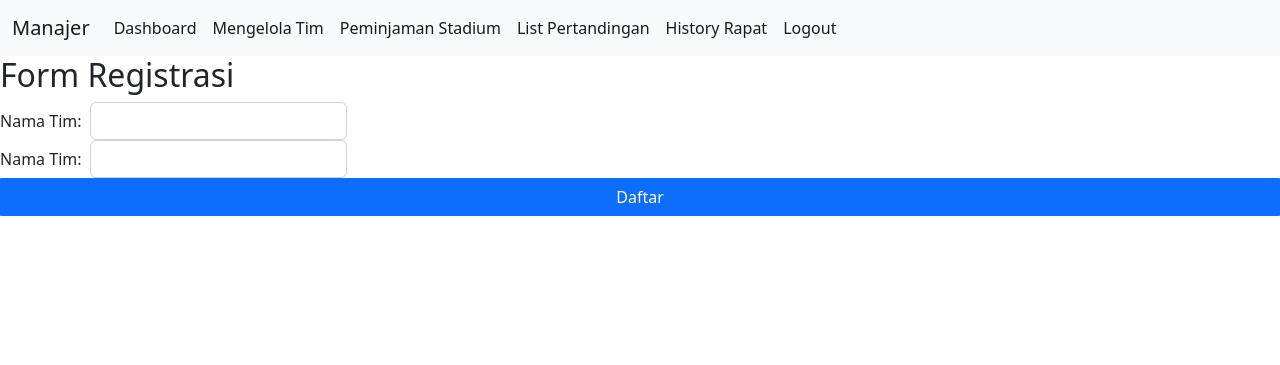
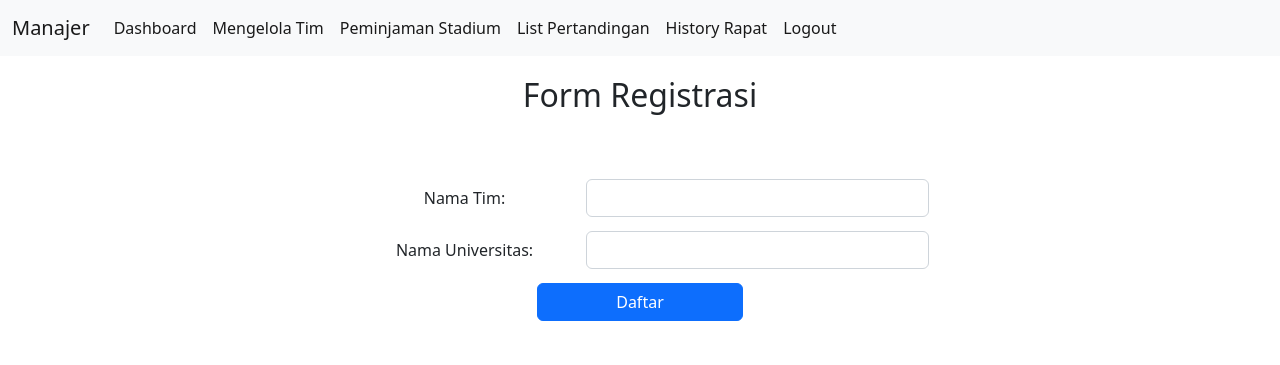
Before and after one commit to griseldans/tk-basdat, a Django app: page /mng_kelola_tim/daftar-tim/ in a window 1280 px wide. Shown: the top 365 px of the page. Run offline with Django 4.2, Linux system fonts and the light colour scheme.

Commit message:
ubah html kelola tim

```diff
--- a/mng_kelola_tim/templates/daftar_tim.html
+++ b/mng_kelola_tim/templates/daftar_tim.html
@@ -7,30 +7,30 @@
 
 {% block content %}
 
-<h2>Form Registrasi</h2>
-<div class="container-account" id="base-container">
+<h2 style="text-align: center; padding: 20px">Form Registrasi</h2>
 
+<div class="container-account center" id="form-container" style="text-align: center; width: 60%; margin: auto; padding: 30px;">
     <form method="POST" action="">
         <!-- nama tim -->
-        <div class="row g-2 align-items-center">
-            <div class="col-auto">
-              <label for="inputTim" class="col-form-label">Nama Tim:</label>
+        <div class="row justify-content-center g-2 align-items-center" style="padding: 7px;">
+            <div class="col-4">
+              <label for="inputTim" class="col-form-label" style="text-align: left;">Nama Tim:</label>
             </div>
-            <div class="col-auto">
+            <div class="col-6">
               <input type="text" id="inputTim" class="form-control" maxlength="50">
             </div>
         </div>
         <!-- nama uni -->
-        <div class="row g-2 align-items-center">
-            <div class="col-auto">
-              <label for="inputUniv" class="col-form-label">Nama Tim:</label>
+        <div class="row justify-content-center g-2 align-items-center" style="padding: 7px;">
+            <div class="col-4">
+              <label for="inputUniv" class="col-form-label" style="text-align: left;">Nama Universitas:</label>
             </div>
-            <div class="col-auto">
+            <div class="col-6">
               <input type="text" id="inputTim" class="form-control" maxlength="50">
             </div>
         </div>
-        <div class="row g-2 align-items-center">
-            <input class="btn btn-primary" type="submit" value="Daftar">
+        <div class="row g-2 align-items-center" style="padding: 15px;">
+            <input class="btn btn-primary center" type="submit" value="Daftar" style="margin:auto; width: 30%;">
         </div>
     </form>
 </div>
```
Also changed, not shown: mng_kelola_tim/templates/daftar_pelatih.html (+15 -9 lines), mng_kelola_tim/templates/daftar_pemain.html (+15 -8 lines), mng_kelola_tim/templates/detail_tim.html (+16 -10 lines).
